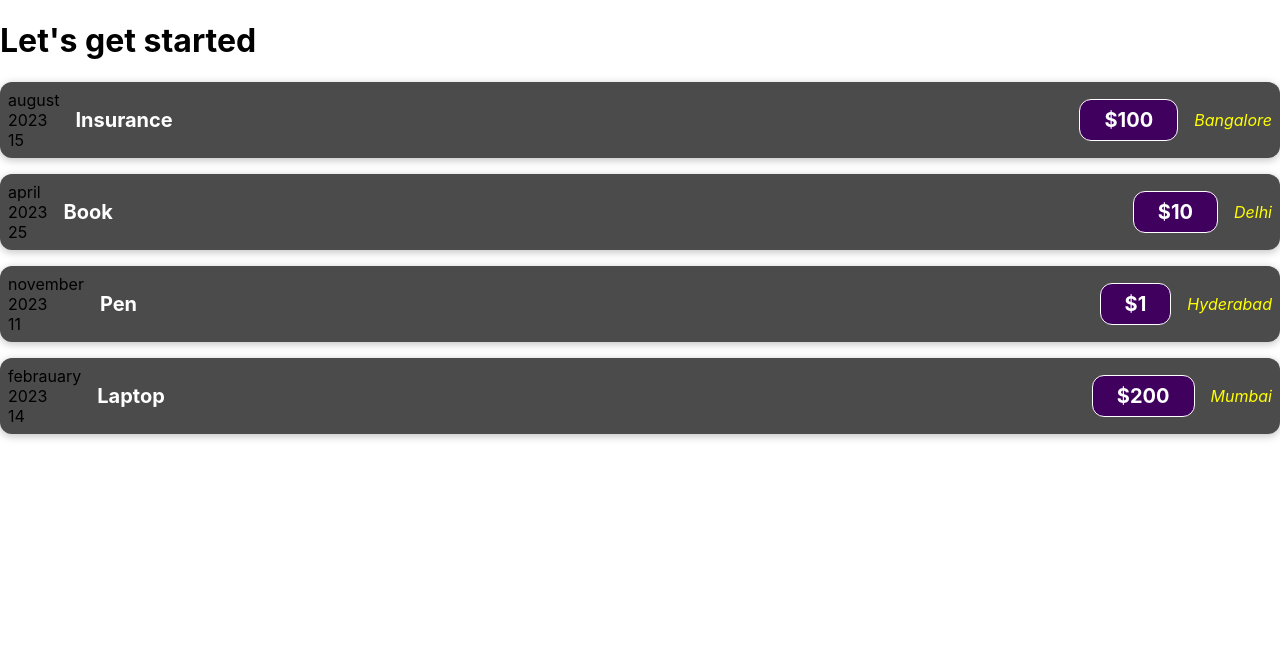
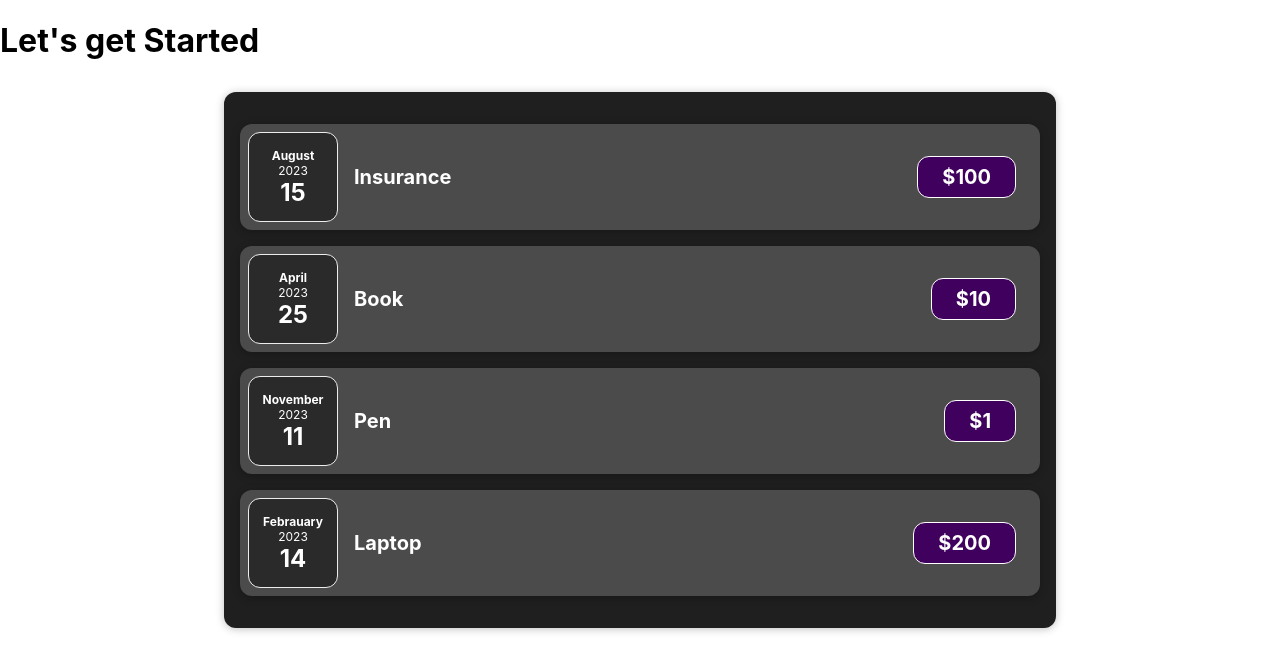
Before and after one commit to Navakesh/Learning-React, a React (Create React App) app: page / in a window 1280 px wide. Shown: the top 672 px of the page. Built offline with nearby package versions, Linux system fonts and the light colour scheme.

Commit message:
Splitting the Components

```diff
--- a/src/App.js
+++ b/src/App.js
@@ -1,25 +1,19 @@
-import ExpenseItem from "./components/ExpenseItem";
+// Write your code at relevant places in the code below
+
+import Expenses from "./components/Expenses";
+
 function App() {
   const expenses = [
-    { id: "1", date: new Date(2023, 7, 15), title: "Insurance", price: 100,location:"Bangalore" },
-    { id: "2", date: new Date(2023, 3, 25), title: "Book", price: 10,location:"Delhi" },
-    { id: "3", date: new Date(2023, 10, 11), title: "Pen", price: 1 ,location:"Hyderabad"},
-    { id: "4", date: new Date(2023, 1, 14), title: "Laptop", price: 200 ,location:"Mumbai"},
+    { id: "1", date: new Date(2023, 7, 15), title: "Insurance", price: 100 },
+    { id: "2", date: new Date(2023, 3, 25), title: "Book", price: 10 },
+    { id: "3", date: new Date(2023, 10, 11), title: "Pen", price: 1 },
+    { id: "4", date: new Date(2023, 1, 14), title: "Laptop", price: 200 },
   ];
+
   return (
     <div>
-      <h1>Let's get started</h1>
-      {expenses.map((expense, index) => {
-        return (
-          <ExpenseItem
-            key={expense.id}
-            date={expense.date}
-            title={expense.title}
-            price={expense.price}
-            location={expense.location}
-          ></ExpenseItem>
-        );
-      })}
+      <h1>Let's get Started</h1>
+        <Expenses expenses={expenses} />
     </div>
   );
 }
--- /dev/null
+++ b/src/components/ExpenseDate.css
@@ -0,0 +1,26 @@
+.expense-date {
+    display: flex;
+    flex-direction: column;
+    width: 5.5rem;
+    height: 5.5rem;
+    border: 1px solid #ececec;
+    background-color: #2a2a2a;
+    color: white;
+    border-radius: 12px;
+    align-items: center;
+    justify-content: center;
+  }
+
+  .expense-date__month {
+    font-size: 0.75rem;
+    font-weight: bold;
+  }
+
+  .expense-date__year {
+    font-size: 0.75rem;
+  }
+
+  .expense-date__day {
+    font-size: 1.5rem;
+    font-weight: bold;
+  }
--- /dev/null
+++ b/src/components/ExpenseDate.js
@@ -0,0 +1,29 @@
+import "./ExpenseDate.css";
+const months=[
+    'January',
+    'Febrauary',
+    'March',
+    'April',
+    'May',
+    'June',
+    'July',
+    'August',
+    'September',
+    'October',
+    'November',
+    'December'
+    ];
+function ExpenseDate(props){
+    const month=months[props.date.getMonth()];
+    const year=props.date.getFullYear()
+    const date = props.date.getDate().toString().padStart(2, '0');
+
+    return(
+    <div className="expense-date">
+        <div className="expense-date__month">{month}</div>
+        <div className="expense-date__year">{year}</div>
+        <div className="expense-date__day ">{date}</div>
+    </div>
+    )
+}
+export default ExpenseDate;
--- a/src/components/ExpenseItem.js
+++ b/src/components/ExpenseItem.js
@@ -1,28 +1,10 @@
 import "./ExpenseItem.css";
+import  ExpenseDate from "./ExpenseDate";
 function ExpenseItem(props){
-    const months=['january',
-    'febrauary',
-    'march',
-    'april',
-    'may',
-    'june',
-    'july',
-    'august',
-    'september',
-    'october',
-    'november',
-    'december']
-    const month=months[props.date.getMonth()];
-    const year=props.date.getFullYear()
-    const date = props.date.getDate().toString().padStart(2, '0');
 
     return(
         <div className="expense-item">
-            <div>
-                <div>{month}</div>
-                <div>{year}</div>
-                <div>{date}</div>
-            </div>
+            <ExpenseDate date={props.date}></ExpenseDate>
             <div className="expense-item__description">
                 <h2>{props.title}</h2>
                 <div className="expense-item__price">${props.price}</div>
--- /dev/null
+++ b/src/components/Expenses.css
@@ -0,0 +1,9 @@
+.expenses {
+    padding: 1rem;
+    background-color: rgb(31, 31, 31);
+    margin: 2rem auto;
+    width: 50rem;
+    max-width: 95%;
+    border-radius: 12px;
+    box-shadow: 0 1px 8px rgba(0, 0, 0, 0.25);
+  }
--- /dev/null
+++ b/src/components/Expenses.js
@@ -0,0 +1,20 @@
+
+import "./Expenses.css"
+import ExpenseItem from "./ExpenseItem";
+
+function Expenses(props) {
+  return (
+    <div className="expenses">
+      {props.expenses.map((expense) => (
+        <ExpenseItem
+          key={expense.id}
+          date={expense.date}
+          title={expense.title}
+          price={expense.price}
+        />
+      ))}
+    </div>
+  );
+}
+
+export default Expenses;
```
